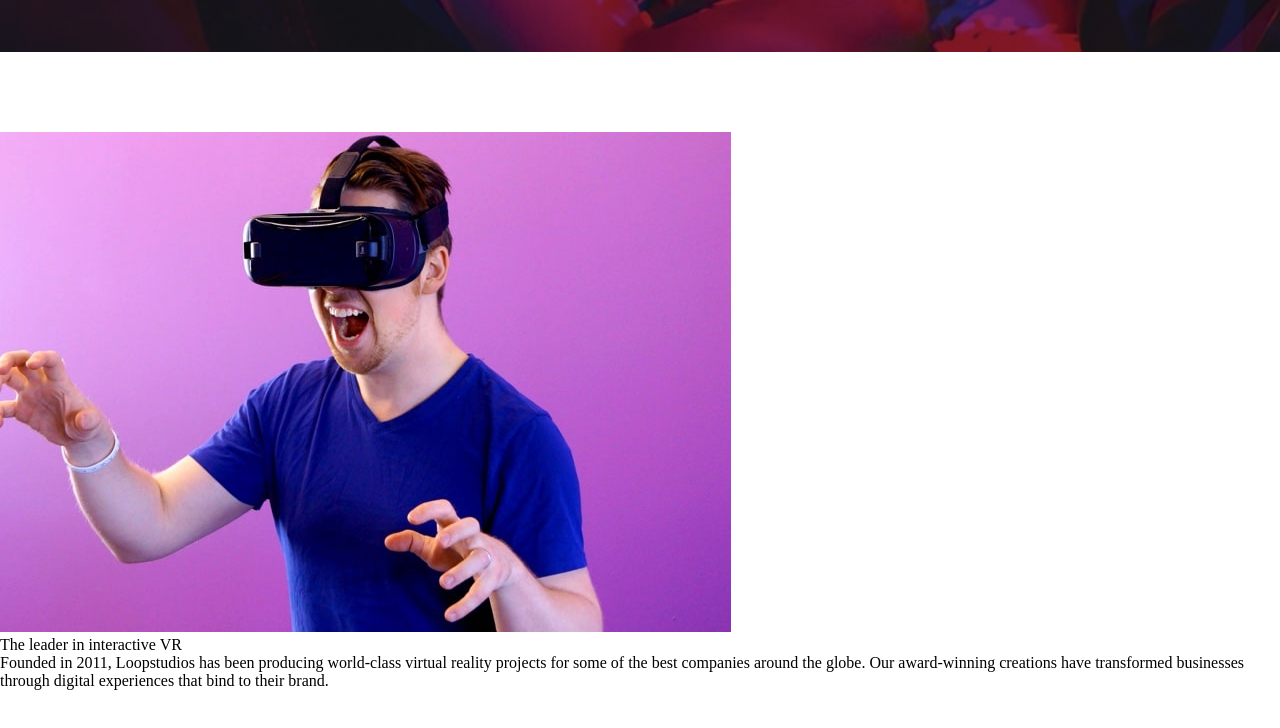
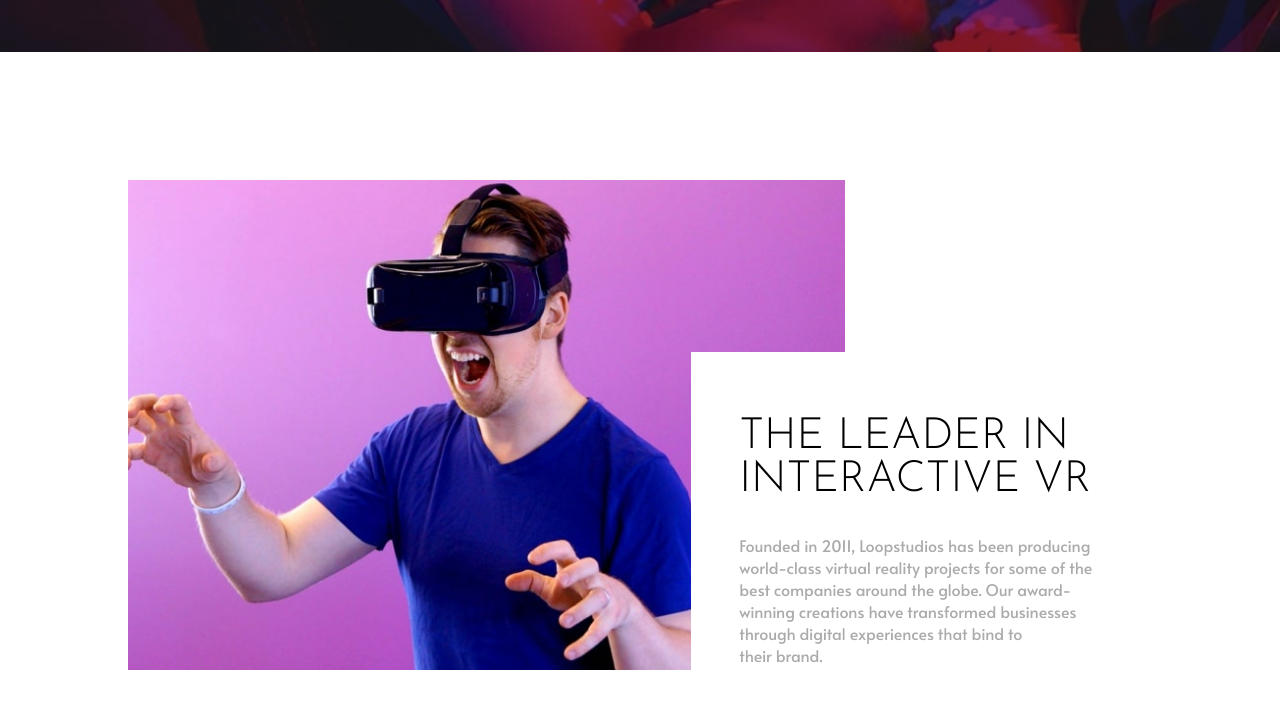
Before and after one commit to id-dev3/LoopStudios-landing-page, a plain HTML site: page index.html in a window 1280 px wide. Shown: the part 748-1476 px from the top of the page. Before the commit the page ends 1438 px from the top, so only its background shows below. Drawn offline with Linux system fonts and the light colour scheme.

Commit message:
Finishing the first main section

```diff
--- a/scss/styles.scss
+++ b/scss/styles.scss
@@ -7,13 +7,13 @@
     background: linear-gradient(rgba(0, 0, 0, 0.5), rgba(0, 0, 0, 0.5)), url(../assets/images/desktop/image-hero.jpg) center / cover no-repeat;
     min-height: 100dvh;
     position: relative;
-    margin-bottom: 5rem;
+    margin-bottom: 8rem;
 
     .navbar-container{
         display: flex;
         justify-content: space-between;
         align-items: center;
-        padding: 3.5rem 5rem;
+        padding: 3.5rem 7rem;
 
         .nav-links{
 
@@ -60,7 +60,7 @@
             border: 2px solid #fff;
             width: 700px;
             padding: 2rem;
-            margin: 5rem 0 0 5rem;
+            margin: 5rem 0 0 7rem;
 
             h1{
                 font-family: "Josefin Sans", sans-serif;
@@ -74,7 +74,44 @@
 }
 
 main{
+    margin: 0 8rem;
+
     .first-section{
+        display: flex;
+        position: relative;
+        margin-bottom: 7rem;
 
+        .picture{
+            flex-basis: 70%;
+
+            img{
+                width: 100%;
+                height: auto;
+            }
+        }
+
+        .texts{
+            flex-basis: 30%;
+            position: absolute;
+            bottom: 0;
+            right: 0;
+            width: 45%;
+            background: #fff;
+            padding: 4rem 3rem .5rem 3rem;
+
+            .header{
+                font-size: 2.7rem;
+                font-family: "Josefin Sans", sans-serif;
+                font-weight: 300;
+                text-transform: uppercase;
+                margin-bottom: 2rem;
+            }
+
+            .text{
+                font-family: "Alata", sans-serif;
+                color: #ababab;
+                text-wrap: pretty;
+            }
+        }
     }
 }
```
Also changed, not shown: dist/styles.css, 1 other file.
